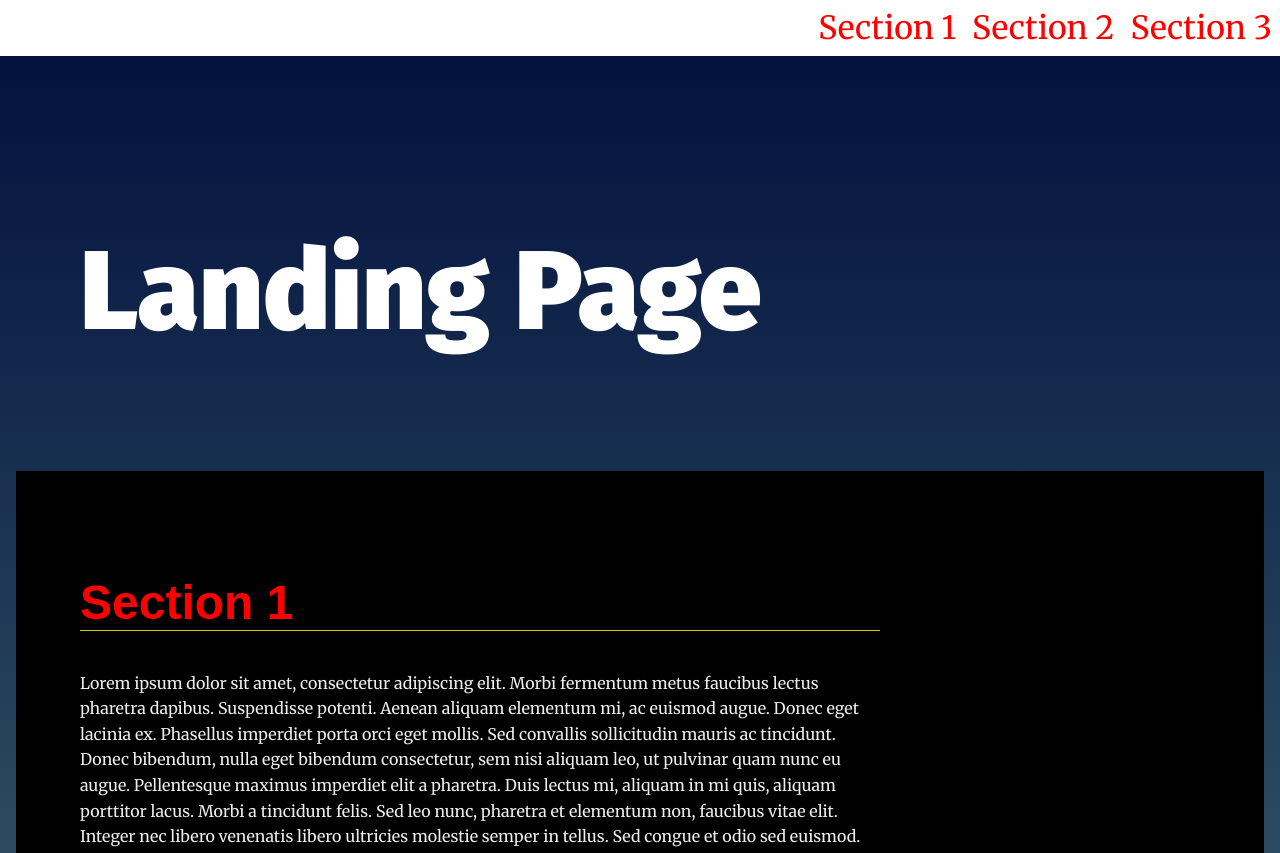
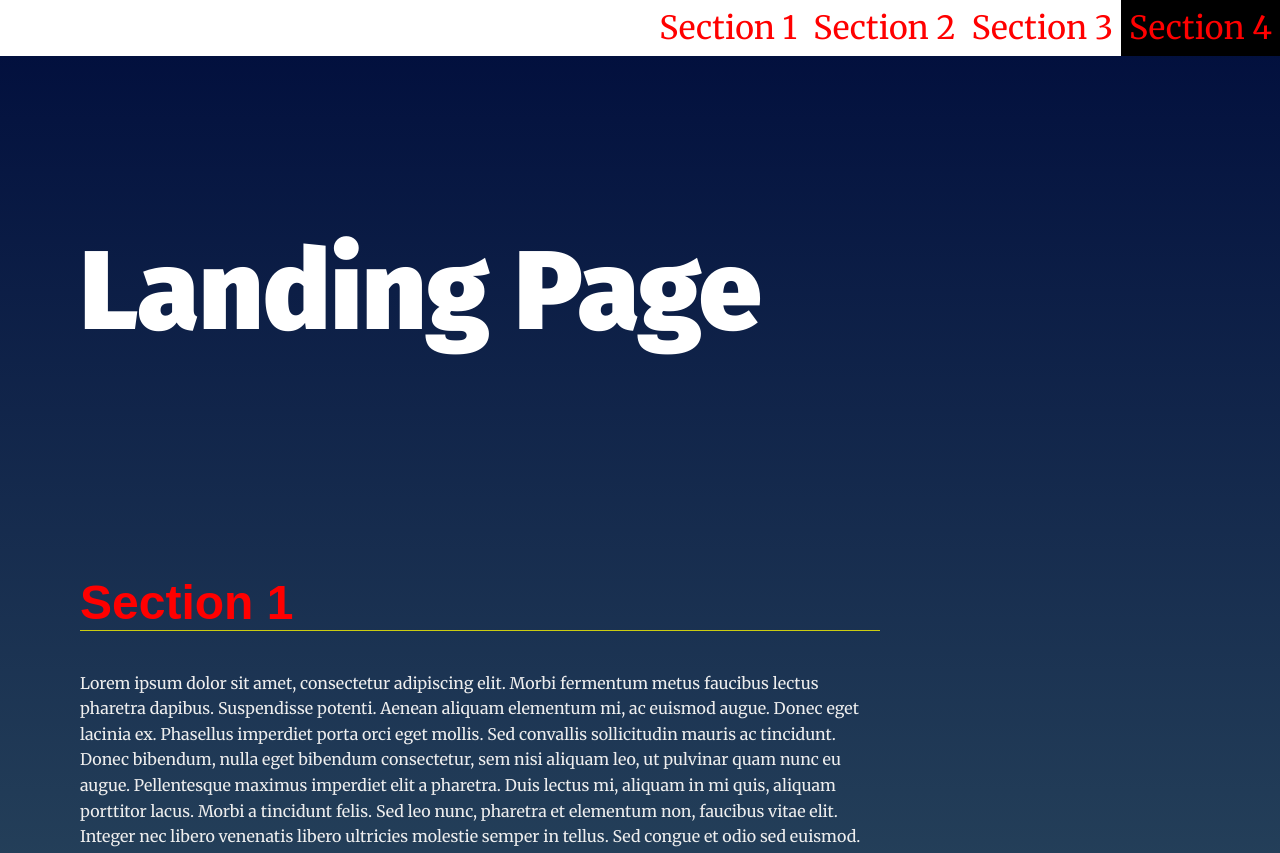
Before and after one commit to joyceyu6/landing_page, a plain HTML site: page index.html in a window 1280 px wide. Shown: the top 853 px of the page. Drawn offline with Linux system fonts and the light colour scheme.

Commit message:
update code according to comments

```diff
--- a/css/styles.css
+++ b/css/styles.css
@@ -37,7 +37,6 @@ h2 {
     border-bottom: 1px solid #cc1;
     font-family: 'Oxygen', Sans-Serif;
     font-size: 3em;
-    // color: #fff;
     color:red;
 }
 
@@ -76,6 +75,10 @@ section {
     color: red;
     font-size: 32px;
     padding: 8px;
+}
+
+.navbar__menu li.active-menu {
+    background-color: #000;
 }
 
 .navbar__menu .menu__link {
@@ -200,7 +203,6 @@ section:nth-of-type(3n + 1) .landing__container::after {
 /* Note: your-active-class class is applied through javascript. You should update the class here and in the index.html to what you set in your javascript file.  */
 section.active-section {
     background: rgb(0, 0, 0);
-    // background: linear-gradient(0deg, rgba(0, 0, 0, 0.1) 0%, rgba(0, 0, 0, 0) 100%);
 }
 
 section.active-section .landing__container::before {
--- a/index.html
+++ b/index.html
@@ -51,6 +51,14 @@
         <p>Aliquam a convallis justo. Vivamus venenatis, erat eget pulvinar gravida, ipsum lacus aliquet velit, vel luctus diam ipsum a diam. Cras eu tincidunt arcu, vitae rhoncus purus. Vestibulum fermentum consectetur porttitor. Suspendisse imperdiet porttitor tortor, eget elementum tortor mollis non.</p>
       </div>
     </section>
+    <section id="section4" data-nav="Section 4">
+      <div class="landing__container">
+        <h2>Section 4</h2>
+        <p>Lorem ipsum dolor sit amet, consectetur adipiscing elit. Morbi fermentum metus faucibus lectus pharetra dapibus. Suspendisse potenti. Aenean aliquam elementum mi, ac euismod augue. Donec eget lacinia ex. Phasellus imperdiet porta orci eget mollis. Sed convallis sollicitudin mauris ac tincidunt. Donec bibendum, nulla eget bibendum consectetur, sem nisi aliquam leo, ut pulvinar quam nunc eu augue. Pellentesque maximus imperdiet elit a pharetra. Duis lectus mi, aliquam in mi quis, aliquam porttitor lacus. Morbi a tincidunt felis. Sed leo nunc, pharetra et elementum non, faucibus vitae elit. Integer nec libero venenatis libero ultricies molestie semper in tellus. Sed congue et odio sed euismod.</p>
+
+        <p>Aliquam a convallis justo. Vivamus venenatis, erat eget pulvinar gravida, ipsum lacus aliquet velit, vel luctus diam ipsum a diam. Cras eu tincidunt arcu, vitae rhoncus purus. Vestibulum fermentum consectetur porttitor. Suspendisse imperdiet porttitor tortor, eget elementum tortor mollis non.</p>
+      </div>
+    </section>
   </main>
   <footer class="page__footer">
     <p>&copy Udacity</p>
--- a/js/app.js
+++ b/js/app.js
@@ -43,12 +43,18 @@ function scrollFunction() {
     const activeSection = document.getElementsByClassName('active-section')[0];
     for (let i = 0; i < sections.length; i++){
         const currentSection = sections[i];
-        if (currentSection.offsetTop > window.pageYOffset && currentSection.offsetTop < window.pageYOffset + 50){
+        if (currentSection.offsetTop > window.pageYOffset - 40 && currentSection.offsetTop < window.pageYOffset + 200){
             if (activeSection === currentSection){
                 return;
             }
             activeSection.classList.remove('active-section');
             currentSection.classList.add('active-section');
+
+            const menuItems = document.querySelectorAll("#navbar__list li");
+            const currentItem = menuItems[i];
+
+            document.getElementsByClassName('active-menu')[0].classList.remove('active-menu');
+            currentItem.classList.add("active-menu");
         }
         // console.log(`section ${i+1}`);
         // console.log(currentSection.offsetTop);
@@ -66,6 +72,11 @@ function scrollFunction() {
 
 for (let i = 0; i < sections.length; i++){
     let currentSection = sections[i];
+    if (i == 0) {
+        document.getElementById("navbar__list").innerHTML += `<li class="active-menu" data-sectionid="section${i+1}">${currentSection.dataset.nav}</li>`;
+        continue;
+    }
+
     document.getElementById("navbar__list").innerHTML += `<li data-sectionid="section${i+1}">${currentSection.dataset.nav}</li>`;
 }
 
@@ -74,12 +85,11 @@ for (let i = 0; i < sections.length; i++){
 document.getElementById('navbar__list').addEventListener('click', performAction);
 function performAction(e){
     const currentSection = e.target;
+
     // currentSection.classList.remove("your-active-class");// Remove old active section
     const sectionElement = document.getElementById(currentSection.dataset.sectionid);
-    sectionElement.scrollIntoView();
+    sectionElement.scrollIntoView({ behavior: 'smooth', block: 'start', inline: 'start' });
     // Set newly selected section as active'
     document.getElementsByClassName('active-section')[0].classList.remove('active-section');
     sectionElement.classList.add('active-section');
-
-
 }
```
